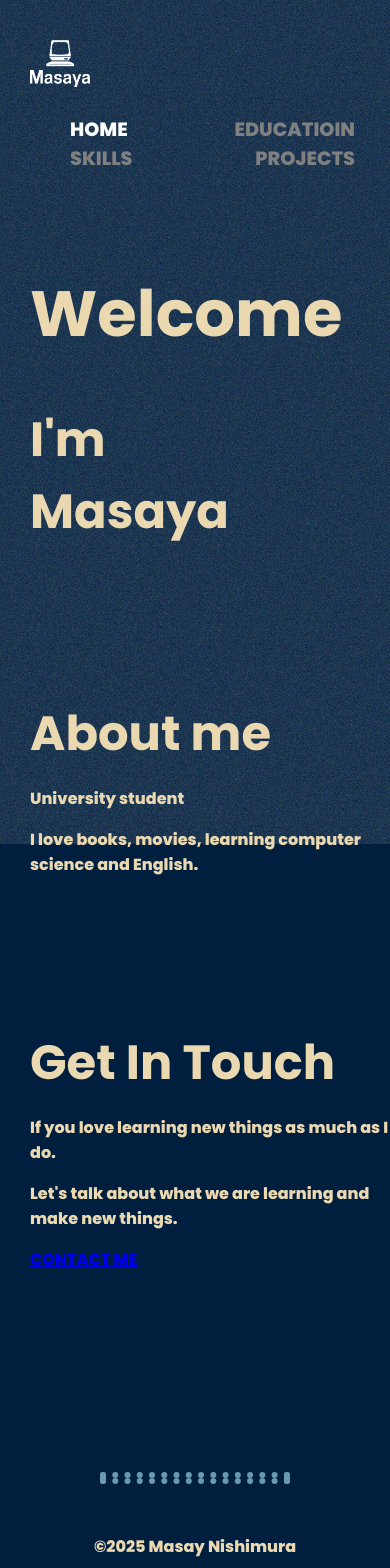
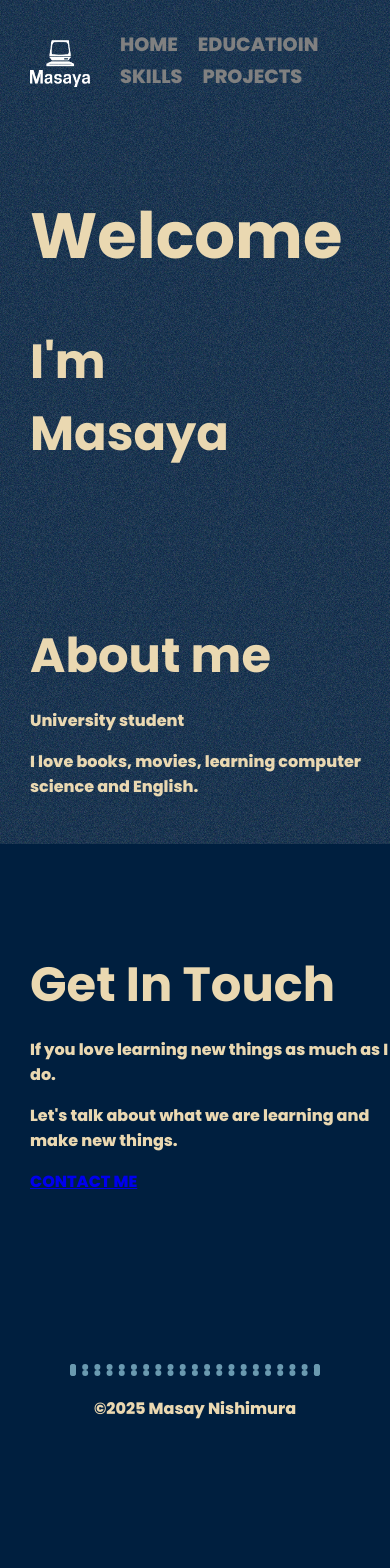
Before and after one commit to Masayasanyo/Portfolio, a React (Create React App) app: page / in a window 390 px wide. Shown: the top 1568 px of the page. After the commit the page ends 1471 px from the top, so only its background shows below. Built offline with nearby package versions, Linux system fonts and the light colour scheme; a web font is replaced by a local one.

Commit message:
Edit header for phone

```diff
--- a/src/App.css
+++ b/src/App.css
@@ -215,7 +215,7 @@ footer {
 
     hr {
         border: #6A9AB0 6px dotted;
-        margin: 50px;
+        margin: 20px;
         text-align: center;
     }
 
@@ -227,10 +227,10 @@ footer {
         font-size: 1.2rem;
         padding: 0px 30px 0px 30px;
         display: flex;
-        flex-direction: column;
     }
 
     .logo {
+        margin-top: 20px;
         margin-bottom: 0px;
     }
 
@@ -244,11 +244,14 @@ footer {
         font-style: normal;
         display: flex;
         flex-wrap: wrap;
-        margin: 20px auto 0px 0px;
+        justify-content: flex-start;
+        margin: 10px auto 0px 30px;
     }
 
     .link {
-        margin-right: 5px;
+        margin: 0px 20px 0px 0px;
+        text-decoration:none;
+        color: gray;
     }
 
 
```
